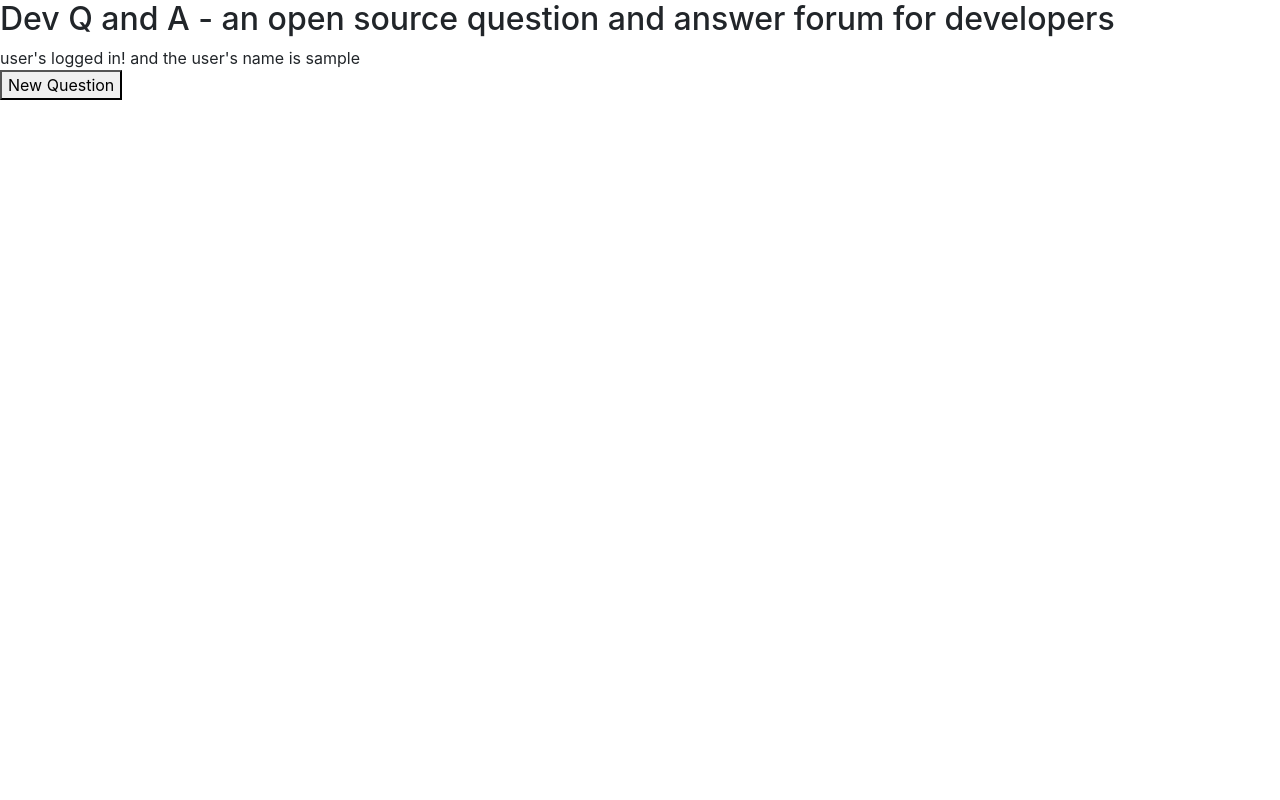
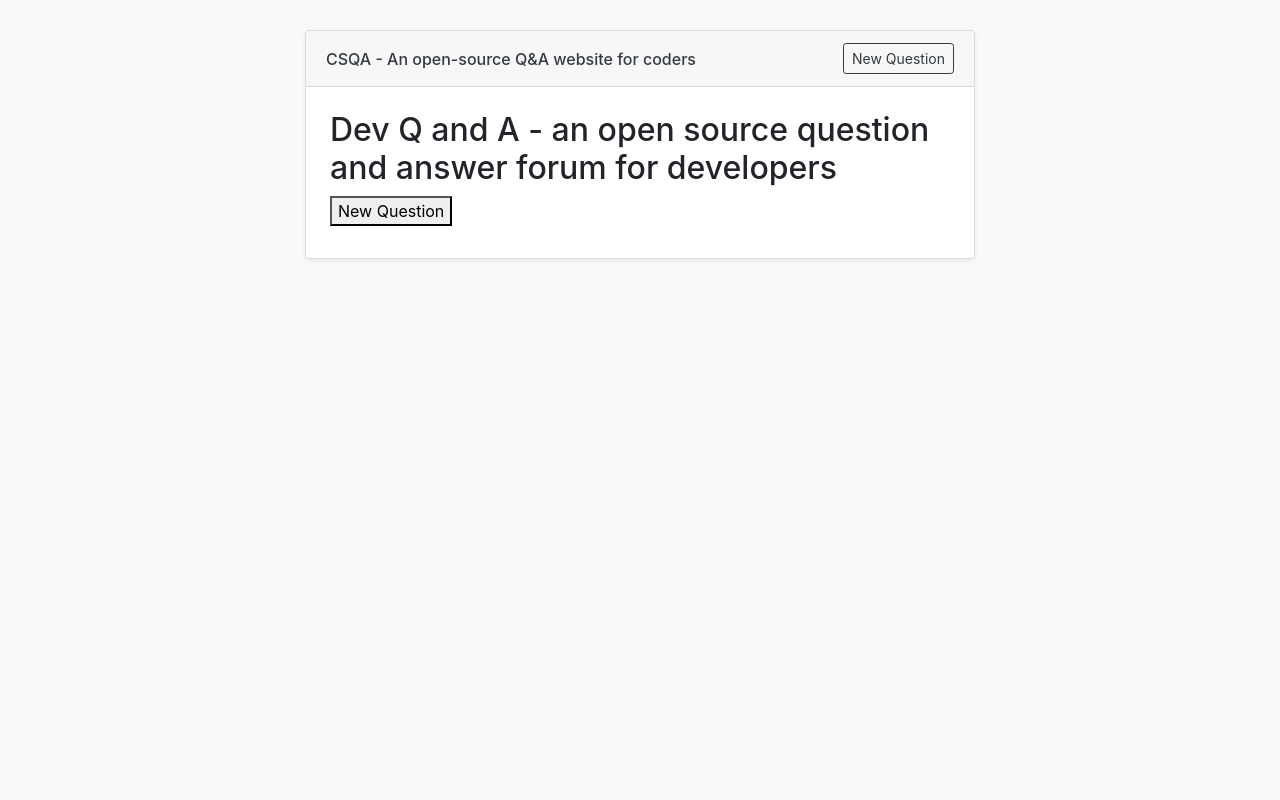
Before and after one commit to GabrielWongAu/DevQandA, a Django app: page / in a window 1280 px wide. Run offline with Django 3.2, Linux system fonts and the light colour scheme; the visitor is signed in with stand-in values (Sample User, id 1); data that the repository does not hold is empty; some libraries are stand-ins or nearby versions.

Commit message:
Updated the UI

```diff
--- a/templates/common.html
+++ b/templates/common.html
@@ -3,7 +3,19 @@
         <link rel="stylesheet" href="https://stackpath.bootstrapcdn.com/bootstrap/4.4.1/css/bootstrap.min.css" integrity="sha384-Vkoo8x4CGsO3+Hhxv8T/Q5PaXtkKtu6ug5TOeNV6gBiFeWPGFN9MuhOf23Q9Ifjh" crossorigin="anonymous">
         <title>{% block title %}CSQA - An open-source Q&A website for programmers{% endblock %}</title>
     </head>
-    <body>
-        {% block content %}{% endblock %}
+    <body class="bg-light">
+        <div class="container" style="max-width:700">
+            <div class="card shadow-sm" style="margin-top: 30px">
+                <div class="card-header">
+                    <h6 style="margin-bottom: 0; margin-top: 7; display: inline-block">
+                        <a href="/" class="text-dark">CSQA - An open-source Q&A website for coders</a>
+                    </h6>
+                    <a href="/question/new"><button type="button" class="btn btn-sm btn-outline-dark" style="float: right">New Question</button></a>
+                </div>
+                <div class="pb-3 pt-4 pr-4 pl-4">
+                    {% block content %}{% endblock %}
+                </div>
+            </div>
+        </div>
     </body>
 </html>
--- a/templates/home.html
+++ b/templates/home.html
@@ -4,9 +4,9 @@
 <h2>Dev Q and A - an open source question and answer forum for developers</h2>
 
 {% if current_user %}
-user's logged in! and the user's name is {{current_user.username}}
+<!-- user's logged in! and the user's name is {{current_user.username}} -->
 {% else %}
-user's not logged in!
+<!-- user's not logged in! -->
 {% endif %}
 
 <p><a href="/question/new"><button>New Question</button></a></p>
@@ -14,9 +14,9 @@ user's not logged in!
 {% for question in questions %}
     <p>
         <a href="/question/{{question.id}}">{{ question.title }}</a><span> by {{ question.user.username }}</span></p>
-        <span> by {{ question.user.username }}</span>
-        <span> - {{question.x_ago}}</span>
-
+        <!-- <span> by {{ question.user.username }}</span>
+        <span> - {{question.x_ago}}</span> -->
+    </p>
 
 {% endfor %}
 {% endblock %}
--- a/templates/question.html
+++ b/templates/question.html
@@ -1,6 +1,6 @@
 {% extends "common.html" %}
 {% block content %}
-<h3>{{question.title}}</h3>
-<h4>{{question.body}}</h4>
-<h4>{{question.x_ago}}</h4>
+<h5>{{question.title}}</h5>
+<h6>{{question.body}}</h6>
+<!-- <h5>{{question.x_ago}}</h5> -->
 {% endblock %}
```
